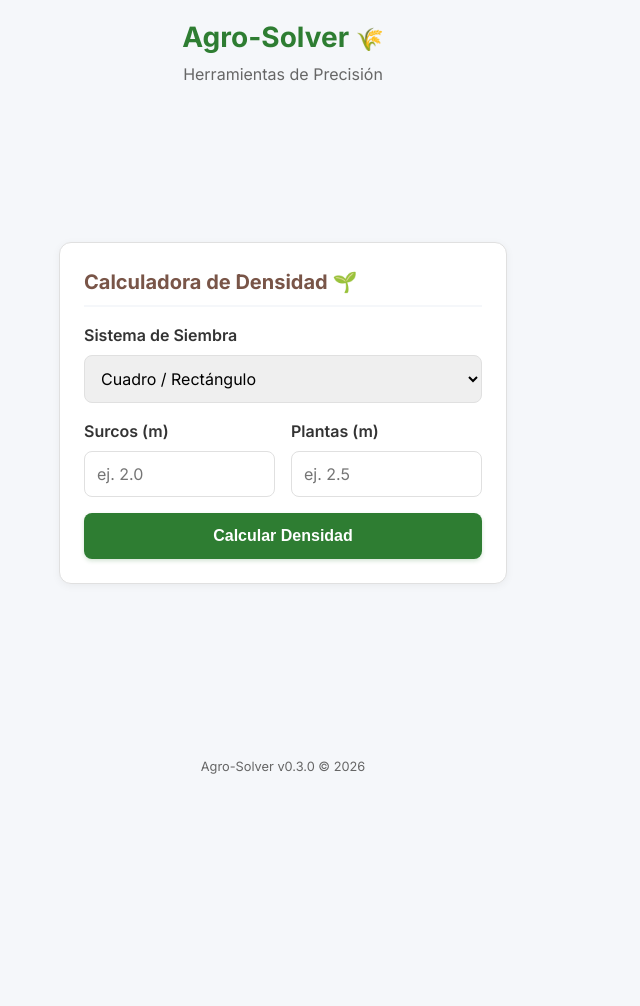
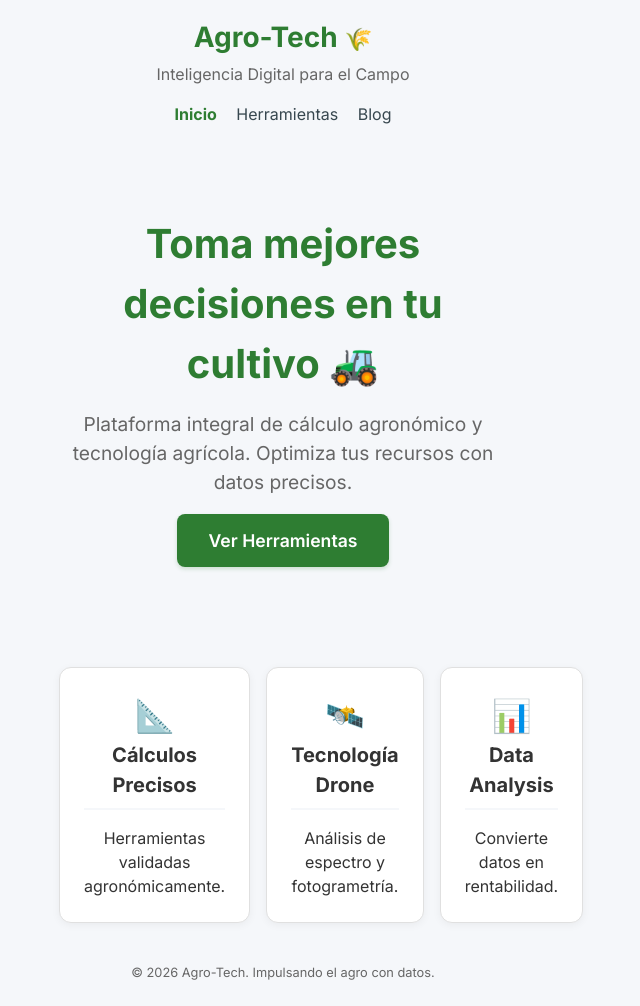
Before and after one commit to wigsdev/agro-solver, a FastAPI app: page / in a window 1280 px wide. Shown: the whole page, without its empty margins (357-997 px from the left). Before the commit the page ends 774 px from the top, so only its background shows below. Run offline with FastAPI, Linux system fonts and the light colour scheme.

Commit message:
feat(portal): rebrand to Agro-Tech and implement jinja2 multi-page architecture

```diff
--- a/backend/main.py
+++ b/backend/main.py
@@ -1,18 +1,17 @@
-from fastapi import FastAPI, HTTPException
+from fastapi import FastAPI, HTTPException, Request
 from fastapi.middleware.cors import CORSMiddleware
 from fastapi.staticfiles import StaticFiles
-from fastapi.responses import FileResponse
+from fastapi.templating import Jinja2Templates
 from backend.schemas import DensityInput, PlantingSystem
 import os
 
 app = FastAPI(
-    title="Agro-Solver API",
-    description="API Backend para la plataforma Agro-Solver",
-    version="1.0.0"
+    title="Agro-Tech Portal",
+    description="Portal de servicios agronómicos",
+    version="2.0.0"
 )
 
 # Configuración CORS
-# Permite solicitudes de cualquier origen (útil para desarrollo y producción simple)
 origins = ["*"]
 
 app.add_middleware(
@@ -23,7 +22,34 @@ app.add_middleware(
     allow_headers=["*"],
 )
 
-# 1. API Endpoints (Prioridad Alta)
+# Configuración de Archivos Estáticos y Templates
+app.mount("/static", StaticFiles(directory="static"), name="static")
+templates = Jinja2Templates(directory="templates")
+
+# --- Rutas de Vistas (HTML) ---
+
+@app.get("/")
+async def read_home(request: Request):
+    """Landing Page"""
+    return templates.TemplateResponse("home.html", {"request": request})
+
+@app.get("/tools")
+async def read_tools(request: Request):
+    """Catálogo de Herramientas"""
+    return templates.TemplateResponse("tools_hub.html", {"request": request})
+
+@app.get("/tools/density")
+async def read_calculator(request: Request):
+    """Calculadora de Densidad"""
+    return templates.TemplateResponse("calculator.html", {"request": request})
+
+@app.get("/blog")
+async def read_blog(request: Request):
+    """Blog Page"""
+    return templates.TemplateResponse("blog.html", {"request": request})
+
+# --- API Endpoints ---
+
 @app.post("/api/density")
 def calculate_density(data: DensityInput):
     """
--- a/backend/requirements.txt
+++ b/backend/requirements.txt
@@ -2,3 +2,4 @@ fastapi>=0.110.0
 uvicorn>=0.29.0
 pydantic>=2.7.0
 aiofiles>=23.2.0
+jinja2>=3.1.3
--- a/frontend/index.html
+++ /dev/null
@@ -1,75 +0,0 @@
-<!DOCTYPE html>
-<html lang="es">
-
-<head>
-    <meta charset="UTF-8">
-    <meta name="viewport" content="width=device-width, initial-scale=1.0">
-    <title>Agro-Solver v0.3</title>
-    <!-- CSS y Fuentes -->
-    <link rel="stylesheet" href="style.css">
-</head>
-
-<body>
-
-    <div class="container">
-        <!-- Header -->
-        <header>
-            <h1>Agro-Solver <span>🌾</span></h1>
-            <p>Herramientas de Precisión</p>
-        </header>
-
-        <!-- Contenido Principal -->
-        <main>
-            <!-- Calculadora Card -->
-            <section class="card">
-                <h3>Calculadora de Densidad 🌱</h3>
-
-                <form id="density-form">
-                    <div class="form-group">
-                        <label for="system">Sistema de Siembra</label>
-                        <select id="system">
-                            <option value="square">Cuadro / Rectángulo</option>
-                            <option value="triangular">Tresbolillo (Triangular)</option>
-                        </select>
-                    </div>
-
-                    <div class="row">
-                        <div class="col">
-                            <div class="form-group">
-                                <label for="row_distance">Surcos (m)</label>
-                                <input type="number" id="row_distance" step="0.01" min="0.1" placeholder="ej. 2.0"
-                                    required>
-                            </div>
-                        </div>
-                        <div class="col">
-                            <div class="form-group">
-                                <label for="plant_distance">Plantas (m)</label>
-                                <input type="number" id="plant_distance" step="0.01" min="0.1" placeholder="ej. 2.5"
-                                    required>
-                            </div>
-                        </div>
-                    </div>
-
-                    <button type="submit" id="calc-btn" class="btn">Calcular Densidad</button>
-                </form>
-
-                <!-- Resultados -->
-                <div id="result-display" class="hidden">
-                    <div class="result-label">Población Estimada:</div>
-                    <div id="density-value" class="result-value">-</div>
-                    <div id="density-context" class="result-context">-</div>
-                </div>
-            </section>
-        </main>
-
-        <footer>
-            Agro-Solver v0.3.0 &copy; 2026
-        </footer>
-    </div>
-
-    <!-- Logic -->
-    <script src="config.js"></script>
-    <script src="app.js"></script>
-</body>
-
-</html>
--- a/requirements.txt
+++ b/requirements.txt
@@ -2,3 +2,4 @@ fastapi>=0.110.0
 uvicorn>=0.29.0
 pydantic>=2.7.0
 aiofiles>=23.2.0
+jinja2>=3.1.3
--- a/frontend/style.css
+++ b/static/style.css
@@ -2,15 +2,15 @@
 @import url('https://fonts.googleapis.com/css2?family=Inter:wght@400;600;700&display=swap');
 
 :root {
-    /* Paleta Corporativa Agrícola */
+    /* Paleta Agro-Tech */
     --primary-color: #2E7D32;
-    /* Verde Agrícola */
+    /* Verde Profundo */
     --primary-dark: #1B5E20;
-    /* Verde Oscuro Interact */
-    --earth-color: #795548;
-    /* Tierra */
+    /* Verde Interacción */
+    --secondary-color: #37474F;
+    /* Gris Pizarra */
     --bg-color: #F5F7FA;
-    /* Fondo General */
+    /* Fondo Tech Clean */
     --surface-color: #FFFFFF;
     /* Tarjetas */
     --text-color: #333333;
--- /dev/null
+++ b/templates/base.html
@@ -0,0 +1,43 @@
+<!DOCTYPE html>
+<html lang="es">
+
+<head>
+    <meta charset="UTF-8">
+    <meta name="viewport" content="width=device-width, initial-scale=1.0">
+    <title>{% block title %}Agro-Tech{% endblock %}</title>
+    <!-- CSS y Fuentes -->
+    <link rel="stylesheet" href="{{ url_for('static', path='/style.css') }}">
+</head>
+
+<body>
+
+    <div class="container">
+        <!-- Header -->
+        <header>
+            <h1>Agro-Tech <span>🌾</span></h1>
+            <p>Inteligencia Digital para el Campo</p>
+            <!-- Navigation -->
+            <nav style="margin-top: 1rem;">
+                <a href="/"
+                    style="margin-right: 15px; text-decoration: none; color: var(--primary-color); font-weight: bold;">Inicio</a>
+                <a href="/tools"
+                    style="margin-right: 15px; text-decoration: none; color: var(--secondary-color);">Herramientas</a>
+                <a href="/blog" style="text-decoration: none; color: var(--secondary-color);">Blog</a>
+            </nav>
+        </header>
+
+        <!-- Contenido Principal -->
+        <main>
+            {% block content %}{% endblock %}
+        </main>
+
+        <footer>
+            &copy; 2026 Agro-Tech. Impulsando el agro con datos.
+        </footer>
+    </div>
+
+    <!-- Scripts -->
+    {% block scripts %}{% endblock %}
+</body>
+
+</html>
--- /dev/null
+++ b/templates/home.html
@@ -0,0 +1,33 @@
+{% extends "base.html" %}
+
+{% block title %}Inicio - Agro-Tech{% endblock %}
+
+{% block content %}
+<section style="text-align: center; padding: 4rem 0;">
+    <h1 style="font-size: 2.5rem; margin-bottom: 1rem;">Toma mejores decisiones en tu cultivo 🚜</h1>
+    <p style="font-size: 1.2rem; color: var(--text-light); max-width: 600px; margin: 0 auto 2rem;">
+        Plataforma integral de cálculo agronómico y tecnología agrícola.
+        Optimiza tus recursos con datos precisos.
+    </p>
+    <a href="/tools" class="btn" style="text-decoration: none; padding: 1rem 2rem; font-size: 1.1rem;">Ver
+        Herramientas</a>
+</section>
+
+<section class="row" style="margin-top: 3rem;">
+    <div class="col card" style="text-align: center;">
+        <div style="font-size: 2rem;">📐</div>
+        <h3>Cálculos Precisos</h3>
+        <p>Herramientas validadas agronómicamente.</p>
+    </div>
+    <div class="col card" style="text-align: center;">
+        <div style="font-size: 2rem;">🛰️</div>
+        <h3>Tecnología Drone</h3>
+        <p>Análisis de espectro y fotogrametría.</p>
+    </div>
+    <div class="col card" style="text-align: center;">
+        <div style="font-size: 2rem;">📊</div>
+        <h3>Data Analysis</h3>
+        <p>Convierte datos en rentabilidad.</p>
+    </div>
+</section>
+{% endblock %}
```
Also changed, not shown: templates/blog.html (added, +26 -0 lines), templates/calculator.html (added, +48 -0 lines), templates/tools_hub.html (added, +28 -0 lines), static/app.js (renamed from frontend/app.js), static/config.js (renamed from frontend/config.js).
